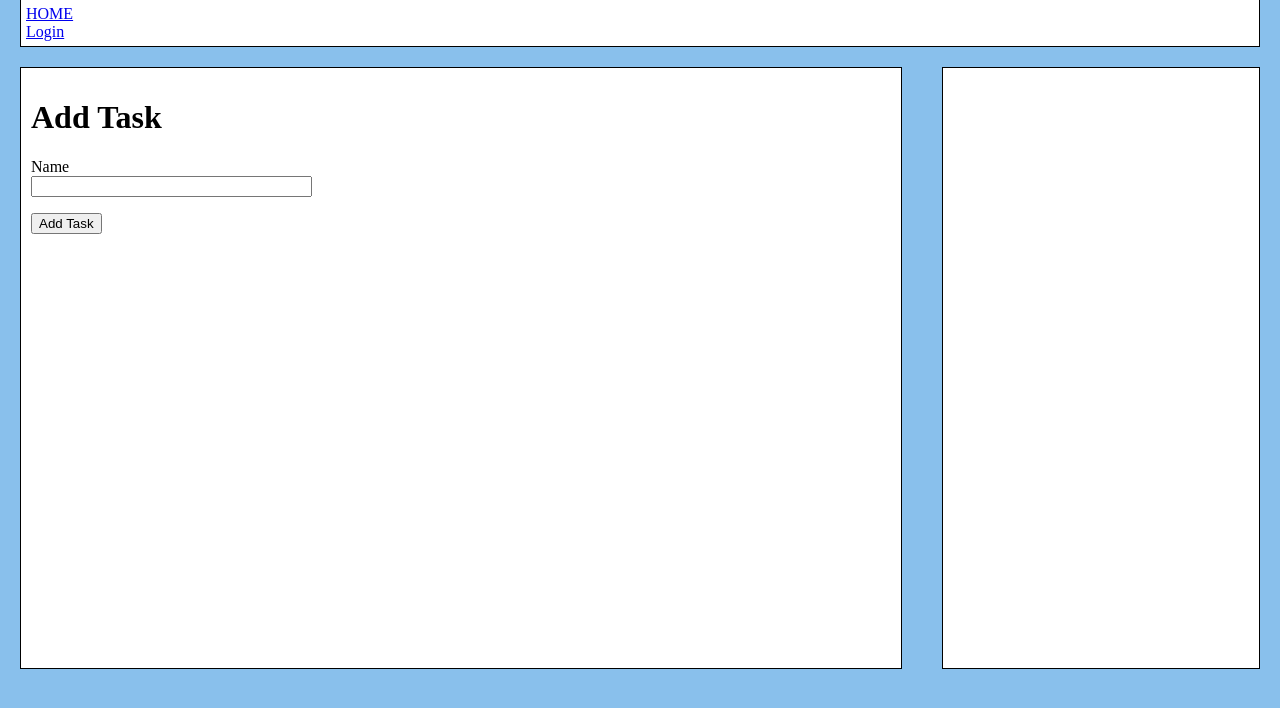
After one commit to allisongoldstein/Habit-Tracker, a Flask app: page /addTask in a window 1280 px wide. The commit adds this page. Shown: the top 708 px of the page. Run offline with Flask 2, Linux system fonts and the light colour scheme.

Commit message:
implement add task

```diff
--- a/app/forms.py
+++ b/app/forms.py
@@ -26,3 +26,7 @@ class RegistrationForm(FlaskForm):
         user = User.query.filter_by(email=email.data).first()
         if user is not None:
             raise ValidationError('Please use a different email address.')
+
+class AddTaskForm(FlaskForm):
+    name = StringField('Name', validators=[DataRequired()])
+    submit = SubmitField('Add Task')
--- a/app/routes/routes.py
+++ b/app/routes/routes.py
@@ -1,8 +1,8 @@
 from app import app, db
 from flask import render_template, flash, redirect, url_for
-from app.forms import LoginForm, RegistrationForm
+from app.forms import LoginForm, RegistrationForm, AddTaskForm
 from flask_login import current_user, login_user, logout_user
-from app.models import User
+from app.models import User, Task
 
 
 @app.route('/')
@@ -42,3 +42,14 @@ def register():
         flash('Congratulations, you are now a registered user!')
         return redirect(url_for('login'))
     return render_template('register.html', title='Register', form=form)
+
+@app.route('/addTask', methods=['GET', 'POST'])
+def addTask():
+    form = AddTaskForm()
+    if form.validate_on_submit():
+        task = Task(name=form.name.data)
+        db.session.add(task)
+        db.session.commit()
+        flash('Task added.')
+        return redirect(url_for('index'))
+    return render_template('addTask.html', title='Add Task', form=form)
--- /dev/null
+++ b/app/templates/addTask.html
@@ -0,0 +1,20 @@
+{% extends 'base.html' %}
+
+{% block content %}
+<div class="content">
+    <h1>Add Task</h1>
+    <form action="" method="POST">
+        {{ form.hidden_tag() }}
+        <p>
+            {{ form.name.label }}<br>
+            {{ form.name(size=32) }}<br>
+            {% for error in form.name.errors %}
+            <span class="error">[{{ error }}]</span>
+            {% endfor %}
+        </p>
+        <p>{{ form.submit() }}</p>
+    </form>
+
+</div>
+
+{% endblock %}
--- a/app/templates/index.html
+++ b/app/templates/index.html
@@ -3,5 +3,6 @@
 {% block content %}
 <div class="content">
     <h1>Test</h1>
+    <p><a href="{{ url_for('addTask') }}">Add Task</a></p>
 </div>
 {% endblock %}
```
Also changed, not shown: app/models.py (+18 -3 lines), app.db.
